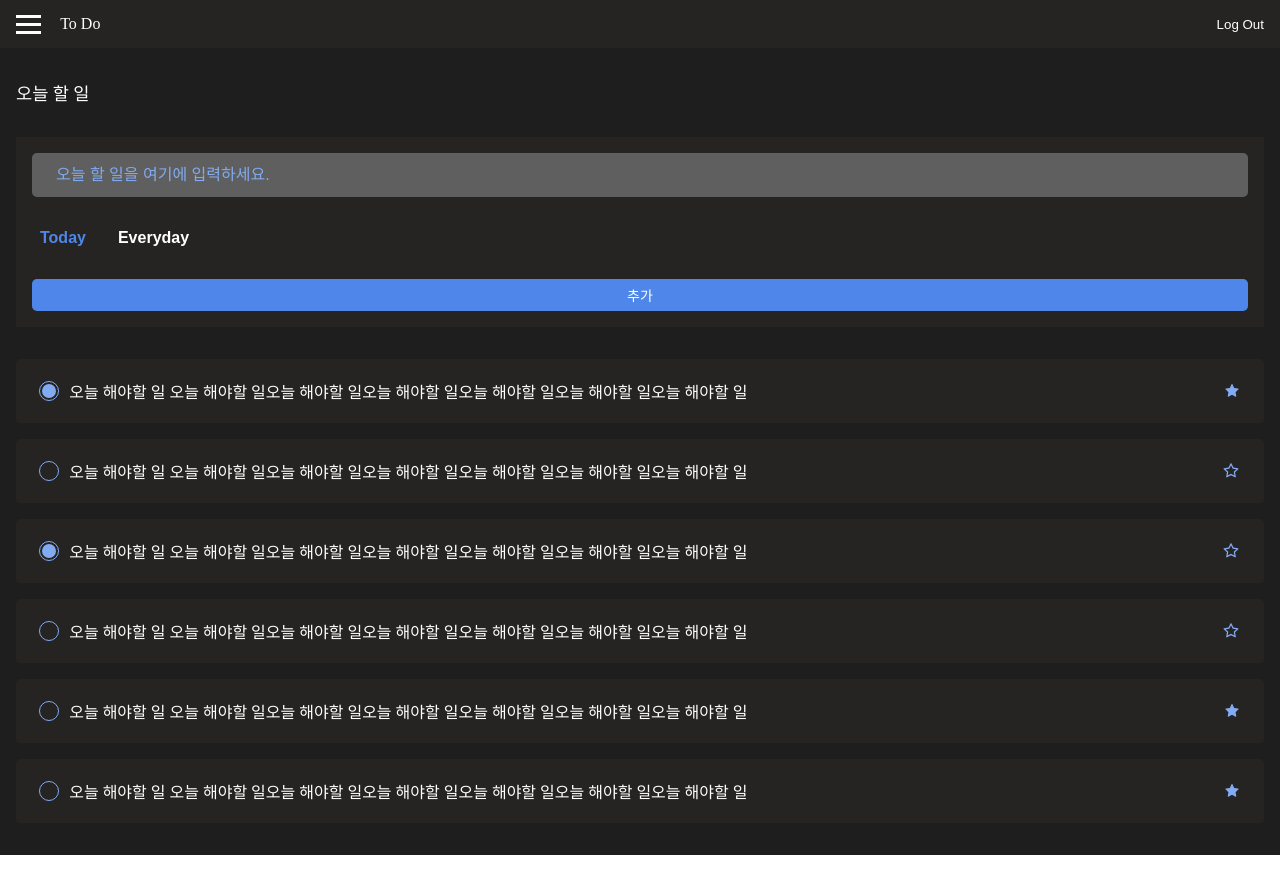
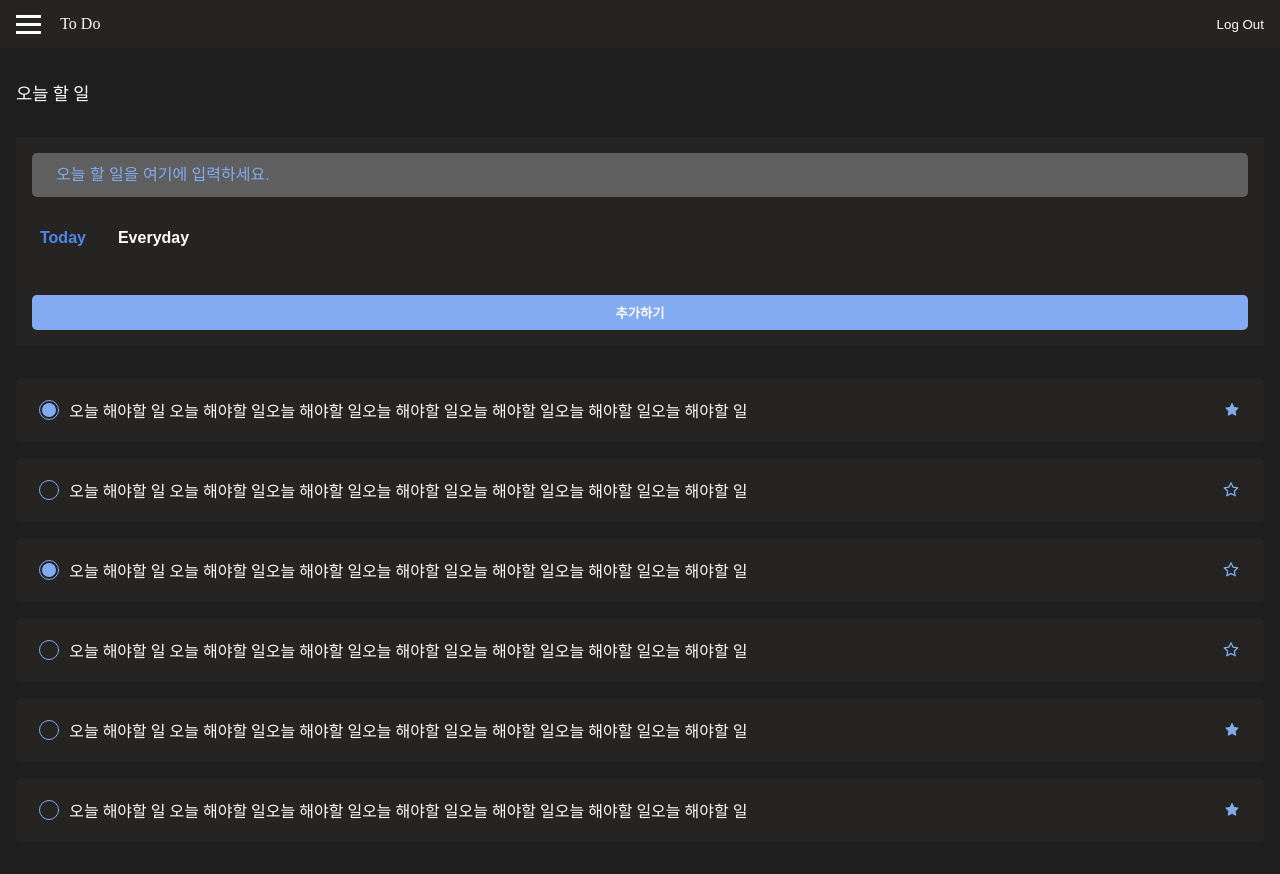
Before and after one commit to crowwan/to-do-list, a React (Create React App) app: page / in a window 1280 px wide. Both pictures are taken after a click on the button "로그인". Built offline with nearby package versions, Linux system fonts and the light colour scheme.

Commit message:
feat: 버튼 추가 가능, 원하는 타입 지정된 상태로 렌더링

```diff
--- a/src/components/UtilButtonContainer.jsx
+++ b/src/components/UtilButtonContainer.jsx
@@ -1,6 +1,7 @@
 import React, { useState } from "react";
 import styled from "styled-components";
-
+import StyledSubmitBtn from "../styled/StyledSubmitBtn";
+import StyledTypeBtn from "../styled/StyledTypeBtn";
 const StyledContainer = styled.div`
   display: flex;
   flex-wrap: wrap;
@@ -20,36 +21,16 @@ const StyledTypeBtnContainer = styled.div`
   padding-left: 0.5rem;
   margin-bottom: 2rem;
 `;
-const StyledTypeBtn = styled.button`
-  cursor: pointer;
-  border: none;
-  font-weight: bold;
-  color: ${(props) => (props.checked ? "#4e87e9" : "#ffffff")};
-  background-color: transparent;
-  font-size: 16px;
-`;
 
-const StyledSubmitBtn = styled.button`
-  background-color: transparent;
-  padding: 0.2rem 1rem;
-  font-size: 14px;
-  border: none;
-  border-radius: 5px;
-  width: 100%;
-  height: 2rem;
-  color: #fff;
-  background-color: #4e87e9;
-`;
-
-function UtilButtonContainer() {
+function UtilButtonContainer({ btns, name }) {
   const [type, setType] = useState([
     {
       name: "Today",
-      checked: true,
+      checked: "today" === name,
     },
     {
       name: "Everyday",
-      checked: false,
+      checked: "everyday" === name,
     },
   ]);
   const onTypeBtnClick = (name) => {
@@ -72,7 +53,16 @@ function UtilButtonContainer() {
           </StyledTypeBtn>
         ))}
       </StyledTypeBtnContainer>
-      <StyledSubmitBtn>추가</StyledSubmitBtn>
+      {btns.map((a) => (
+        <StyledSubmitBtn
+          onClick={() =>
+            a.onClickHandler(type.find((a) => a.checked).name.toLowerCase())
+          }
+          bgc={a.bgColor}
+        >
+          {a.text}
+        </StyledSubmitBtn>
+      ))}
     </StyledContainer>
   );
 }
```
